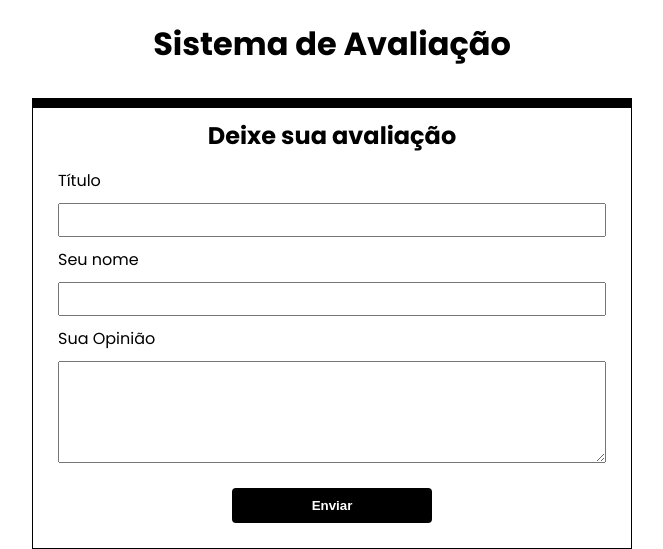
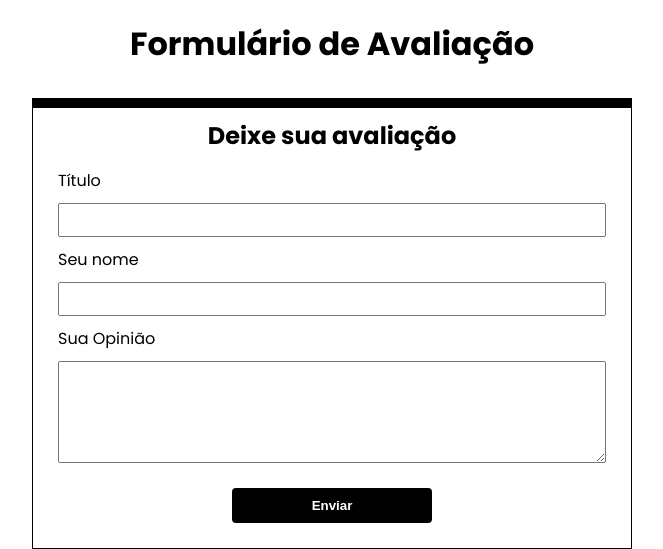
Before and after one commit to boubeejul/user-review-form, a Flask app: template app/templates/index.html in a window 1280 px wide. Shown: the top 549 px of the page, without its empty margins (308-971 px from the left). Run offline with Flask 3, Linux system fonts and the light colour scheme; the template is opened without the code that fills it, so the values that code supplies are empty.

Commit message:
change page title

```diff
--- a/app/templates/index.html
+++ b/app/templates/index.html
@@ -7,11 +7,11 @@
     <meta name="viewport" content="width=device-width, initial-scale=1.0">
     <link rel="stylesheet" href="../static/main.css">
     <link href="https://fonts.googleapis.com/css2?family=Poppins:ital,wght@0,100;0,200;0,300;0,400;0,500;0,600;0,700;0,800;0,900;1,100;1,200;1,300;1,400;1,500;1,600;1,700;1,800;1,900&display=swap" rel="stylesheet">
-    <title>Sistema de Avaliação de Clientes</title>
+    <title>Formulário de Avaliação</title>
 </head>
 <body>
     <header>
-        <h1>Sistema de Avaliação</h1>
+        <h1>Formulário de Avaliação</h1>
     </header>
 
     <main>
```
